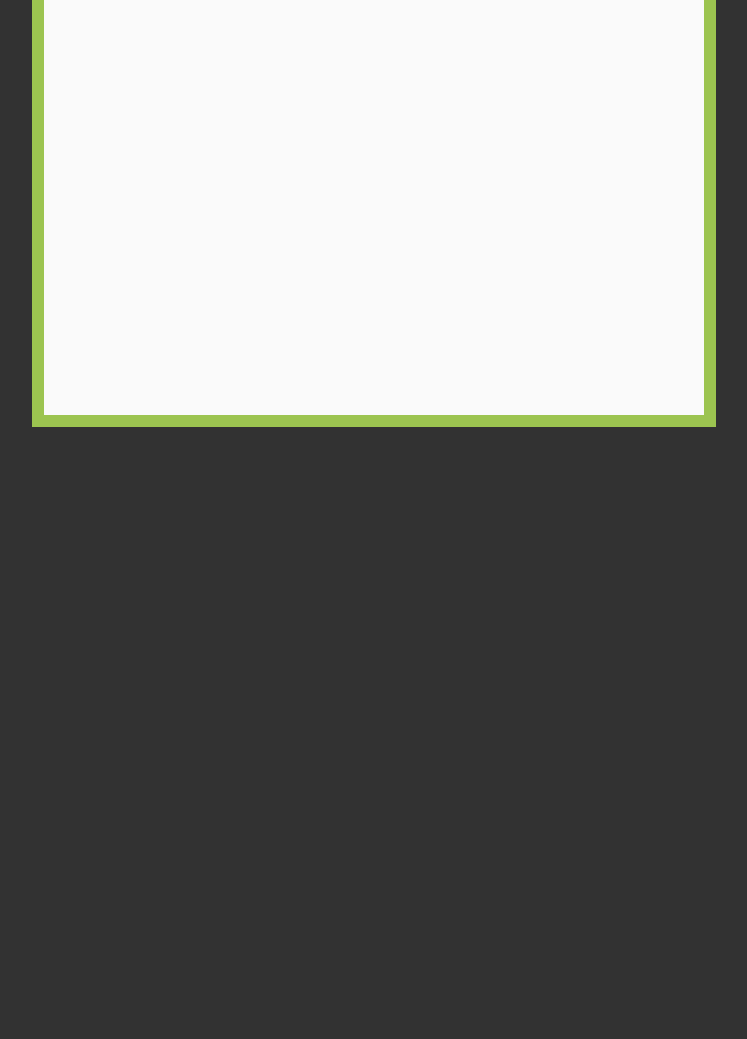
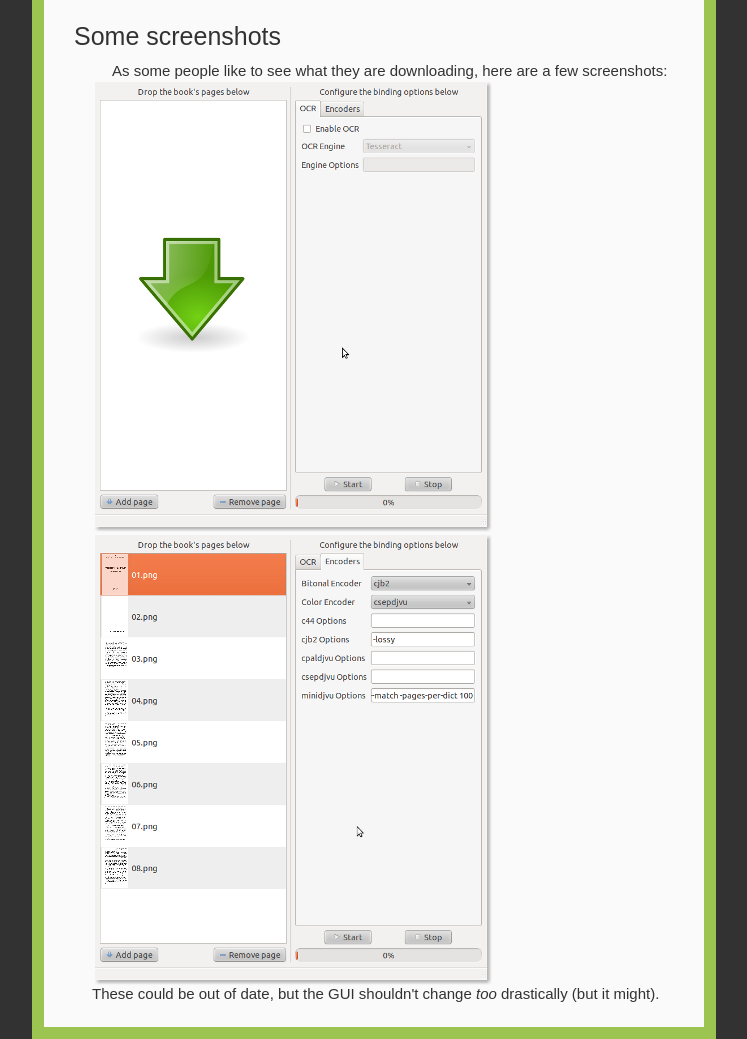
Before and after one commit to Blender3D/Bindery, a plain HTML site: page index.html in a window 1280 px wide. Shown: the part 627-1666 px from the top of the page, without its empty margins (266-1013 px from the left). Before the commit the page ends 1054 px from the top, so only its background shows below. Drawn offline with Linux system fonts and the light colour scheme; a web font is replaced by a local one.

Commit message:
Screenshots!

```diff
--- a/index.html
+++ b/index.html
@@ -95,6 +95,19 @@
           <p>For those who can't or don't want to use git, GitHub allows you to download a tarball of the current snapshot of the source code. Here's the link to the current snapshot (it's a hot one): <a href="https://github.com/Blender3D/Bindery/tarball/master">https://github.com/Blender3D/Bindery/tarball/master</a>.</p>
         </dd>
       </dl>
+
+      <dl class="nodates">
+        <dt>Some screenshots</dt>
+
+        <dd>
+          As some people like to see what they are downloading, here are a few screenshots:
+
+          <img src="screenshot1.png" />
+          <img src="screenshot2.png" />
+
+          These could be out of date, but the GUI shouldn't change <i>too</i> drastically (but it might).
+        </dd>
+      </dl>
     </div>
   </body>
 </html>
--- a/style.css
+++ b/style.css
@@ -57,6 +57,11 @@ p, dd
 p.noIndent, dd.noIndent
 {
   text-indent: 0px;
+}
+
+img
+{
+  display: block;
 }
 
 code
```
Also changed, not shown: screenshot1.png (added), screenshot2.png (added).
